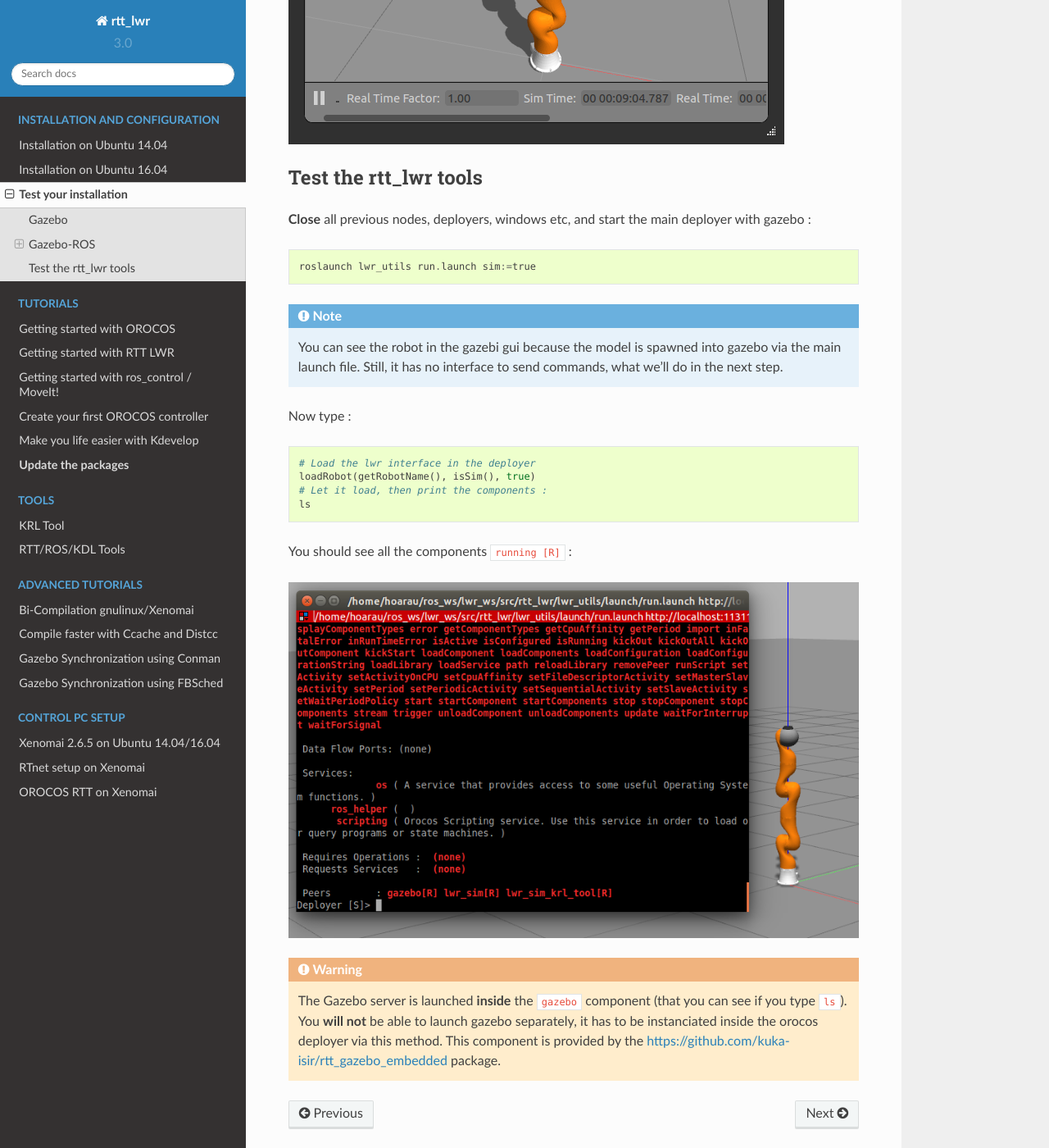
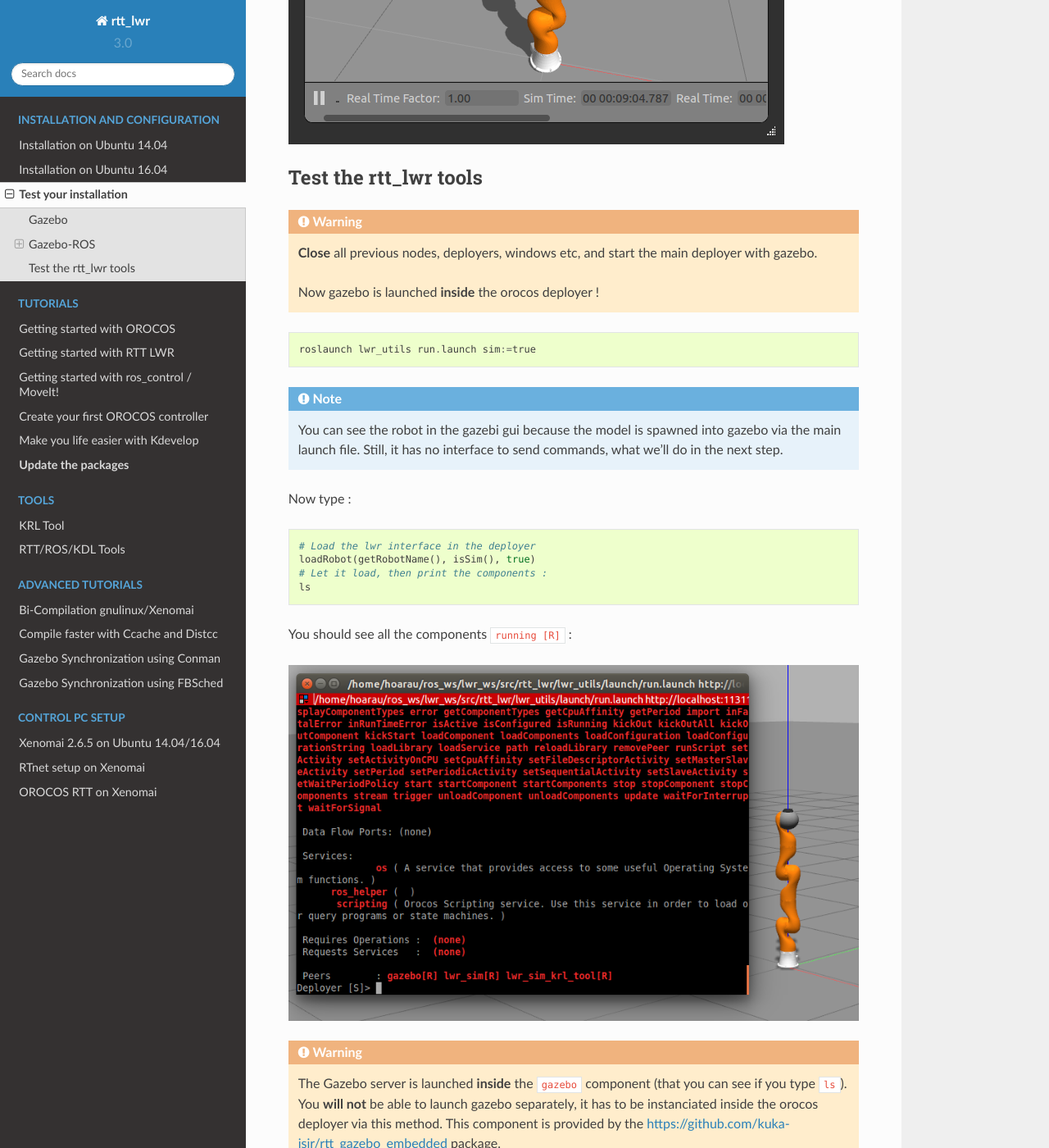
Before and after one commit to kuka-isir/rtt_lwr, a Sphinx documentation site: the page built from docs/source/install/test-install.rst, in a window 1280 px wide and 1400 px high, scrolled down 1992 px. Shown: the whole window at 82% size. Built offline with Sphinx 7.4.7 and the Read the Docs theme 2.0.0, drawn with Linux system fonts in a browser that asks for light colours; some of the changed text lies outside the part shown.

```diff
--- a/docs/source/conf.py
+++ b/docs/source/conf.py
@@ -54,7 +54,7 @@ master_doc = 'index'
 
 # General information about the project.
 project = u'rtt_lwr'
-copyright = u'2016, Antoine Hoarau'
+copyright = u'2017, Antoine Hoarau'
 
 # The version info for the project you're documenting, acts as replacement for
 # |version| and |release|, also used in various other places throughout the
@@ -92,7 +92,7 @@ exclude_patterns = []
 
 # If true, sectionauthor and moduleauthor directives will be shown in the
 # output. They are ignored by default.
-#show_authors = False
+show_authors = True
 
 # The name of the Pygments (syntax highlighting) style to use.
 pygments_style = 'sphinx'
@@ -176,7 +176,7 @@ html_use_smartypants = True
 #html_show_sourcelink = True
 
 # If true, "Created using Sphinx" is shown in the HTML footer. Default is True.
-#html_show_sphinx = True
+html_show_sphinx = False
 
 # If true, "(C) Copyright ..." is shown in the HTML footer. Default is True.
 html_show_copyright = True
--- a/docs/source/install/test-install.rst
+++ b/docs/source/install/test-install.rst
@@ -61,7 +61,11 @@ Spawn to robot into Gazebo
 Test the rtt_lwr tools
 -----------------------
 
-**Close** all previous nodes, deployers, windows etc, and start the main deployer with gazebo :
+.. warning::
+
+    **Close** all previous nodes, deployers, windows etc, and start the main deployer with gazebo.
+
+    Now gazebo is launched **inside** the orocos deployer !
 
 .. code::
 
```
